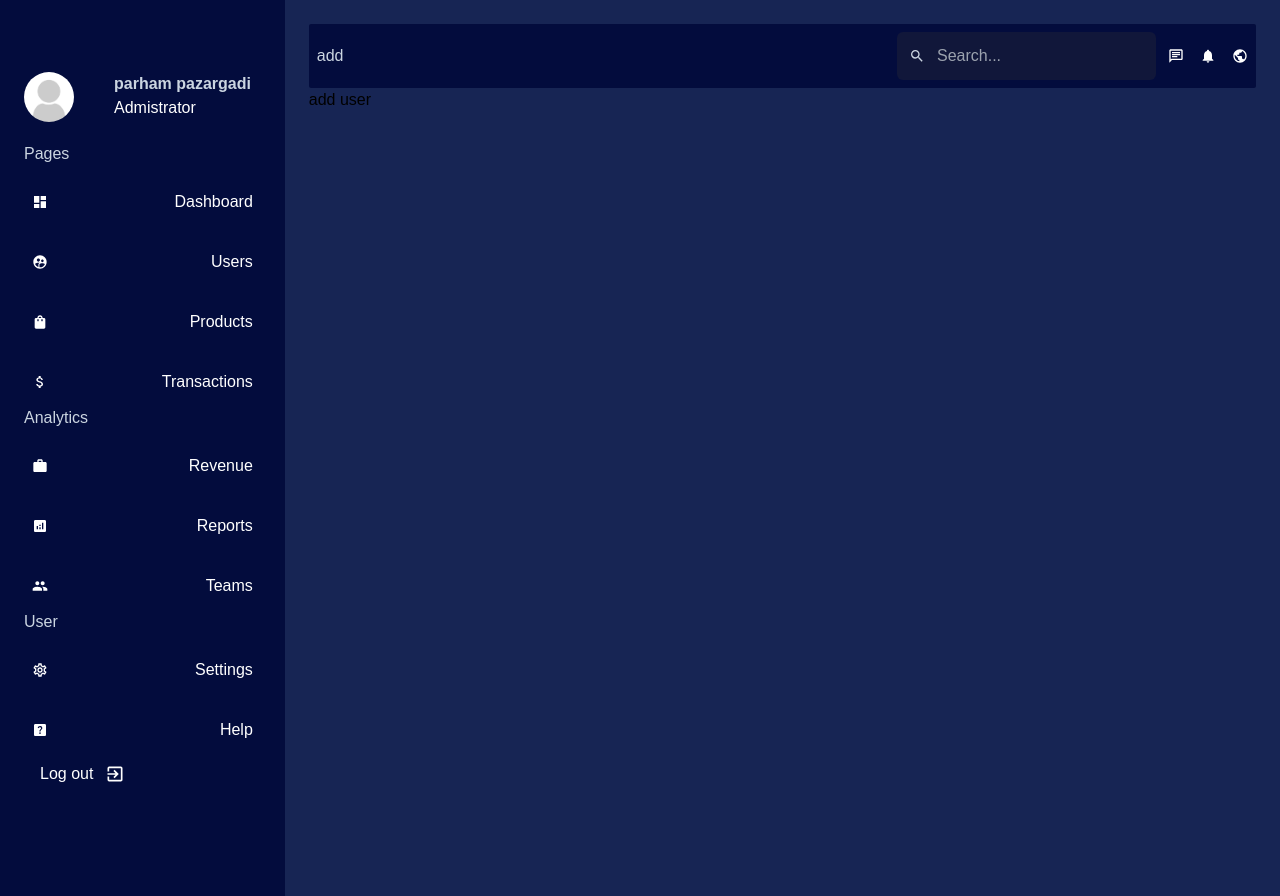
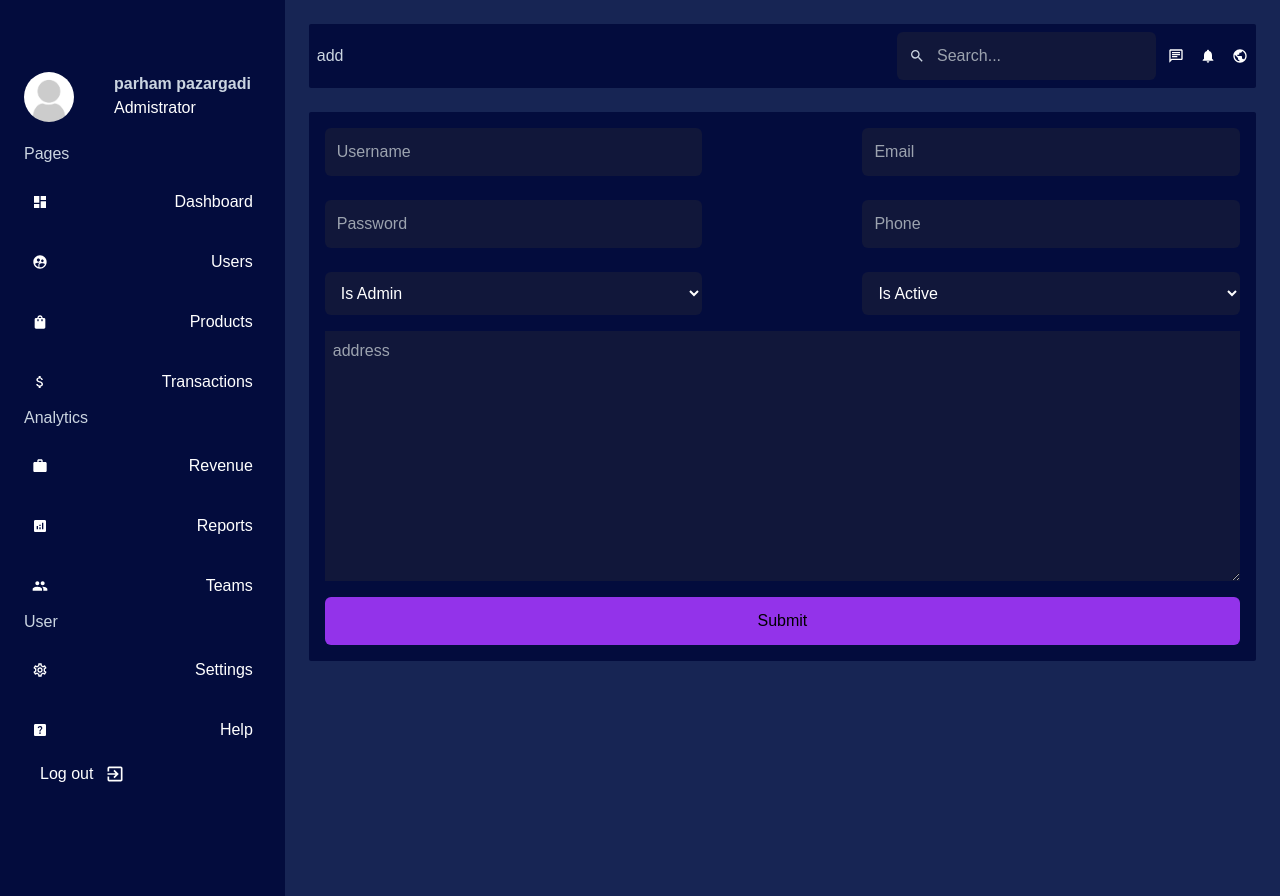
Before and after one commit to parham-devdocs/AdminDashboard-NextJS, a Next.js app in the folder my-project/: page /dashboard/users/add in a window 1280 px wide. Built offline with nearby package versions, Linux system fonts and the light colour scheme; a web font is replaced by a local one.

Commit message:
add user page completed

```diff
--- a/my-project/app/dashboard/users/add/addUser.module.css
+++ b/my-project/app/dashboard/users/add/addUser.module.css
@@ -0,0 +1,21 @@
+.container {
+  @apply bg-backgroundSoft w-full min-h-36 mt-6 rounded-sm p-4 flex flex-col gap-4;
+}
+.inputs {
+  @apply grid grid-cols-2 gap-40;
+}
+.input {
+  @apply bg-backgroundDark rounded-md focus:outline-white py-3 px-3 text-textPrimary;
+}
+.firstCol {
+  @apply flex flex-col gap-6;
+}
+.secondCol {
+  @apply flex flex-col gap-6;
+}
+.textArea {
+  @apply bg-backgroundDark p-2 h-[250px] focus:outline-white  focus:outline-2 w-full;
+}
+.submitBtn{
+    @apply bg-purple-600 rounded-md py-3
+}
--- a/my-project/app/dashboard/users/add/page.jsx
+++ b/my-project/app/dashboard/users/add/page.jsx
@@ -1,5 +1,32 @@
+import classes from "./addUser.module.css";
+
 export default function AddUserPage(params) {
-    return (
-        <h1>add user</h1>
-    )
+  return (
+    <div className={classes.container}>
+      <div className={classes.inputs}>
+        <div className={classes.firstCol}>
+          <input type="text" name="username" placeholder="Username" className={classes.input} />
+          <input type="password" name="password" placeholder="Password" className={classes.input} />
+          <select name="isAdmin" className={classes.input}>
+            <option value="">Is Admin</option>
+            <option value="yes">Yes</option>
+            <option value="no">No</option>
+          </select>
+        </div>
+        <div className={classes.secondCol}>
+          <input type="email" name="email" placeholder="Email" className={classes.input} />
+          <input type="tel" name="phone" placeholder="Phone" className={classes.input} />
+          <select name="isActive" className={classes.input}>
+            <option value="">Is Active</option>
+            <option value="yes">Yes</option>
+            <option value="no">No</option>
+          </select>
+        </div>
+          </div>
+
+          <textarea name="address" placeholder="address" className={classes.textArea} ></textarea>
+          <button className={classes.submitBtn}>Submit</button>
+
+    </div>
+  );
 }
```
